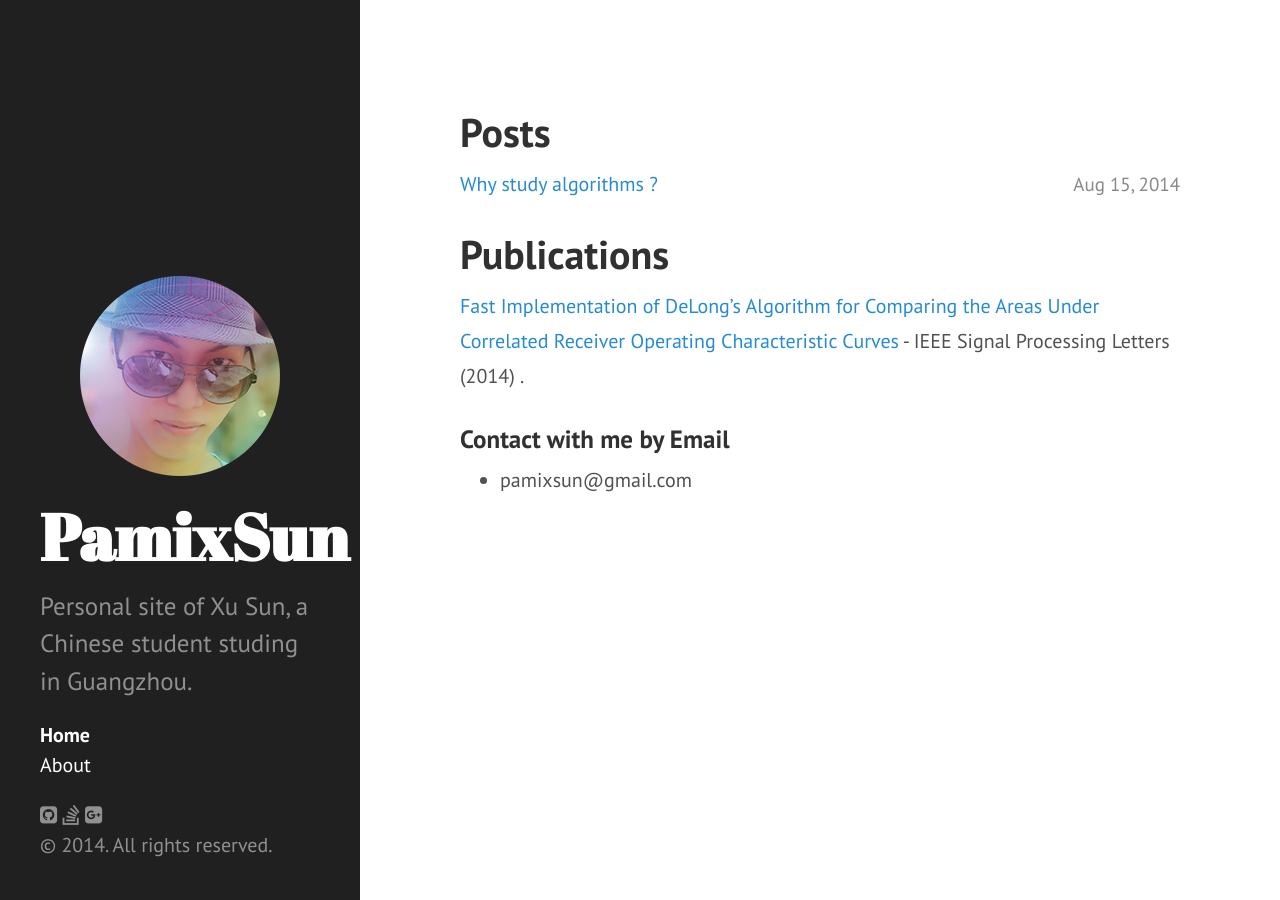
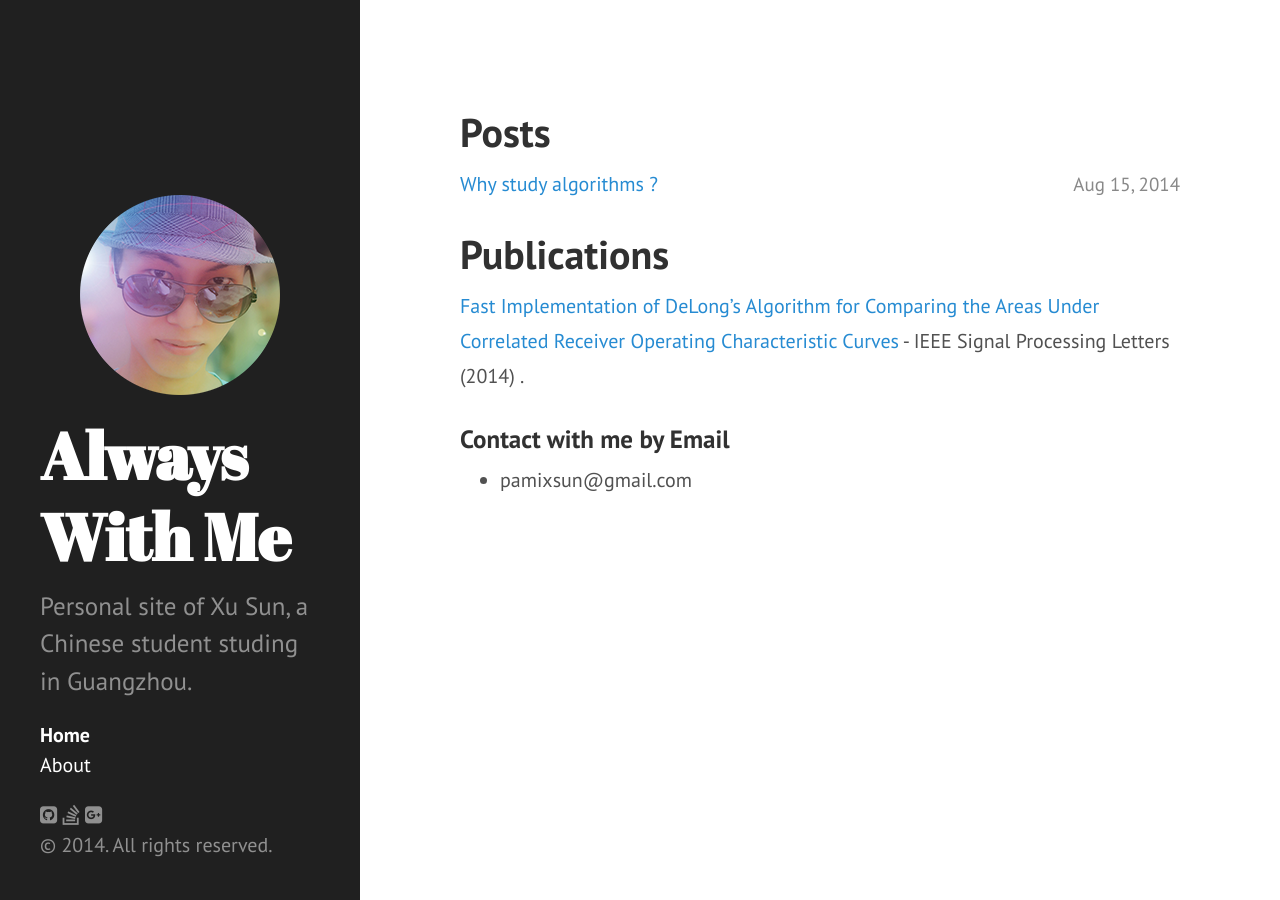
Before and after one commit to PamixSun/pamixsun.github.io, a Jekyll site: the page built from index.html, in a window 1280 px wide. Built offline with Jekyll 4.4.1, drawn with Linux system fonts in a browser that asks for light colours; nearby versions of some CDN libraries; the list of posts is cut into pages by our own code.

Commit message:
change site name

```diff
--- a/_config.yml
+++ b/_config.yml
@@ -1,5 +1,5 @@
 # Site settings
-title: PamixSun
+title: Always With Me
 tagline: 'Chinese student studing in Guangzhou.'
 email: pamixsun@gmail.com
 description: 'Personal site of Xu Sun, a Chinese student studing in Guangzhou.'
```
